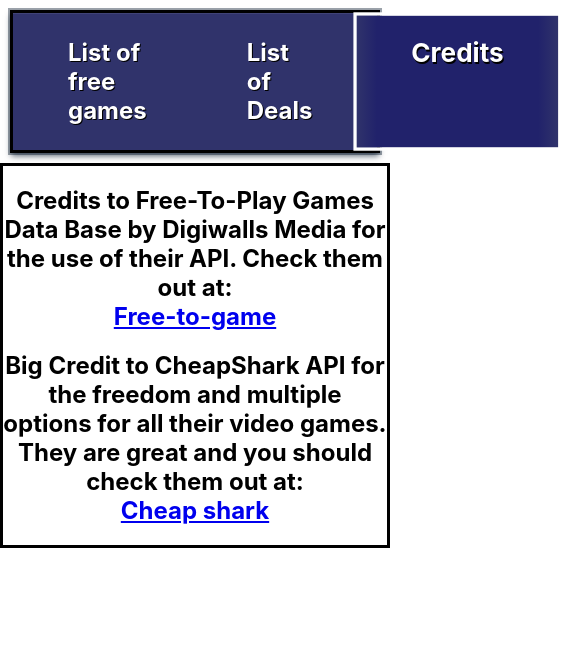
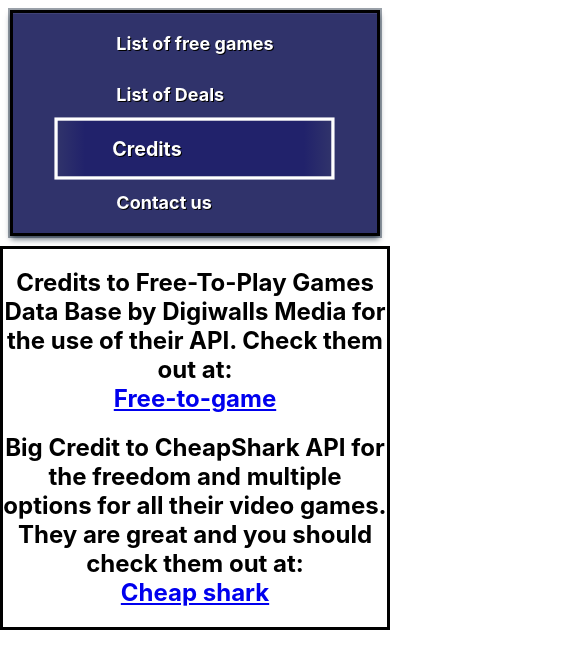
Before and after one commit to kevinortiz43/React-Final-Project, a React (Create React App) app in the folder website-project/: page /credits in a window 390 px wide. Shown: the top 668 px of the page, 585 px wide, since content can reach past the window. Built offline with nearby package versions, Linux system fonts and the light colour scheme.

Commit message:
Updated CSS

```diff
--- a/website-project/src/App.css
+++ b/website-project/src/App.css
@@ -112,6 +112,9 @@ margin: 10px;
   box-shadow: rgba(6, 24, 44, 0.4) 0px 0px 0px 2px,
     rgba(6, 24, 44, 0.65) 0px 4px 6px -1px,
     rgba(255, 255, 255, 0.08) 0px 1px 0px inset;
+
+
+
 }
 .nav-links a {
   padding-left: 50px;
@@ -183,3 +186,10 @@ margin: 10px;
 .Deals-searchBar {
   width: 275px;
 }
+
+@media(max-width:1000px){
+  .nav-links{
+    display: grid;
+    font-size: .75em;
+  }
+}
```
